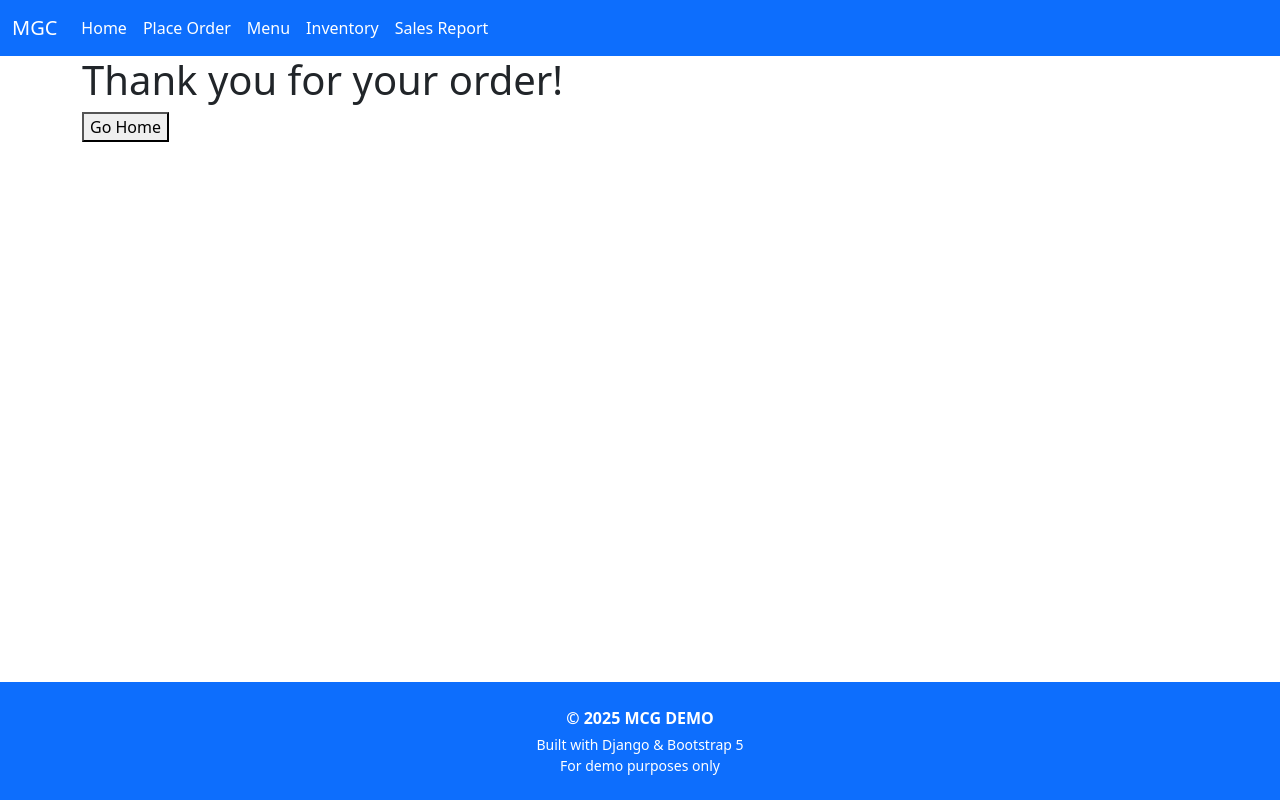
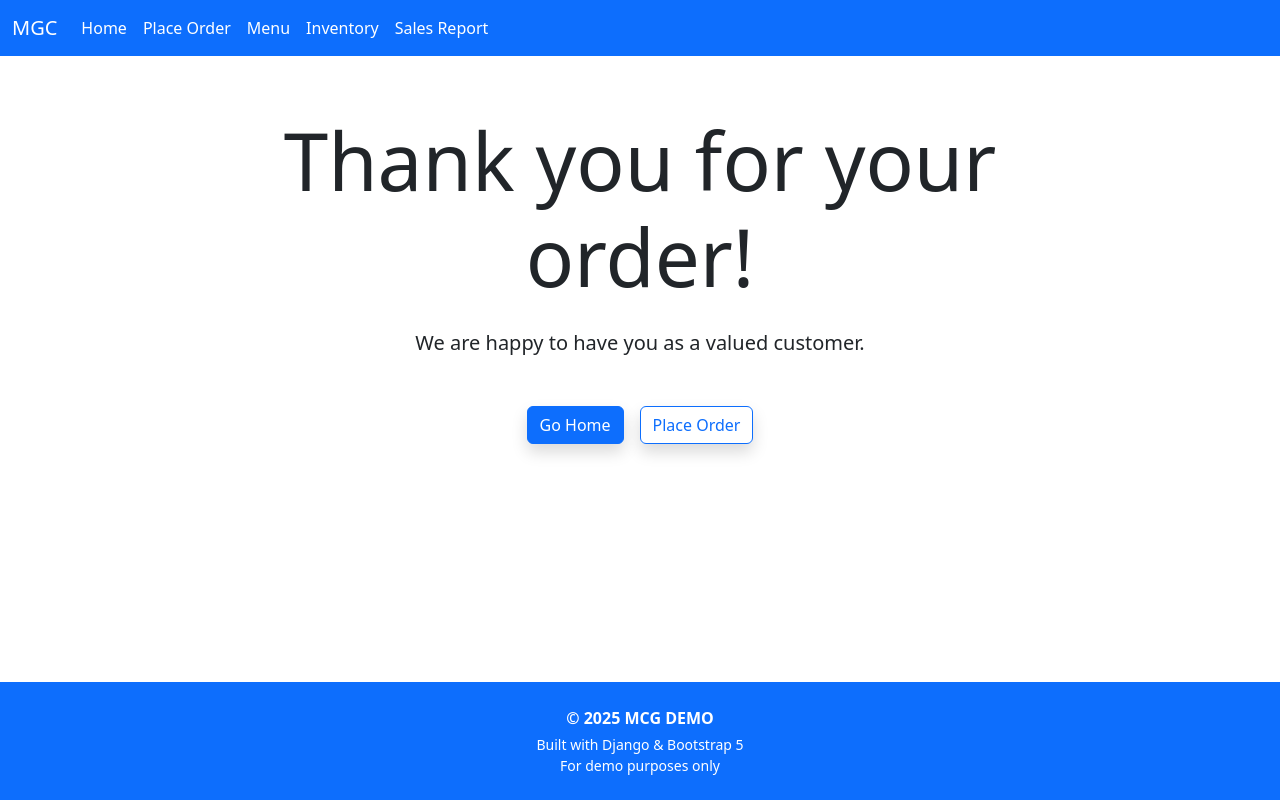
Before and after one commit to gusir22/inventory_prototype, a Django app: template templates/orders/order_success.html in a window 1280 px wide. Run offline with Django 5.2, Linux system fonts and the light colour scheme; the template is opened without the code that fills it, so the values that code supplies are empty.

Commit message:
Styled Successful Order with Bootstrap5

```diff
--- a/orders/urls.py
+++ b/orders/urls.py
@@ -8,6 +8,6 @@ from .views import (
 
 urlpatterns = [
     path('place-order/', PlaceOrderView.as_view(), name="place_order"),
-    path('order-sucess/', OrderSuccessView.as_view(), name="order_success"),
+    path('order-success/', OrderSuccessView.as_view(), name="order_success"),
     path('sales-report/', SalesReportView.as_view(), name="sales_report"),
 ]
--- a/templates/orders/order_success.html
+++ b/templates/orders/order_success.html
@@ -1,11 +1,18 @@
 {% extends '_base.html' %}
 
 {% block content %}
-    <main>
-        <h1>Thank you for your order!</h1>
+    <section class="container-fluid mt-4" style="max-width: 800px; margin: auto; padding: 2rem;">
+        <h1 class="display-1 text-center">Thank you for your order!</h1>
+        <p class="lead my-4 text-center">We are happy to have you as a valued customer.</p>
 
-        <form action="{% url 'home' %}">
-            <button type="submit">Go Home</button>
-        </form>
-    </main>
+        <div class="d-flex flex-column flex-lg-row justify-content-center gap-3 mt-5">
+            <form action="{% url 'home' %}">
+                <button class="btn btn-primary w-100 shadow" type="submit">Go Home</button>
+            </form>
+            <form action="{% url 'place_order' %}">
+                <button class="btn btn-outline-primary w-100 shadow" type="submit">Place Order</button>
+            </form>
+        </div>
+
+    </section>
 {% endblock content %}
```
